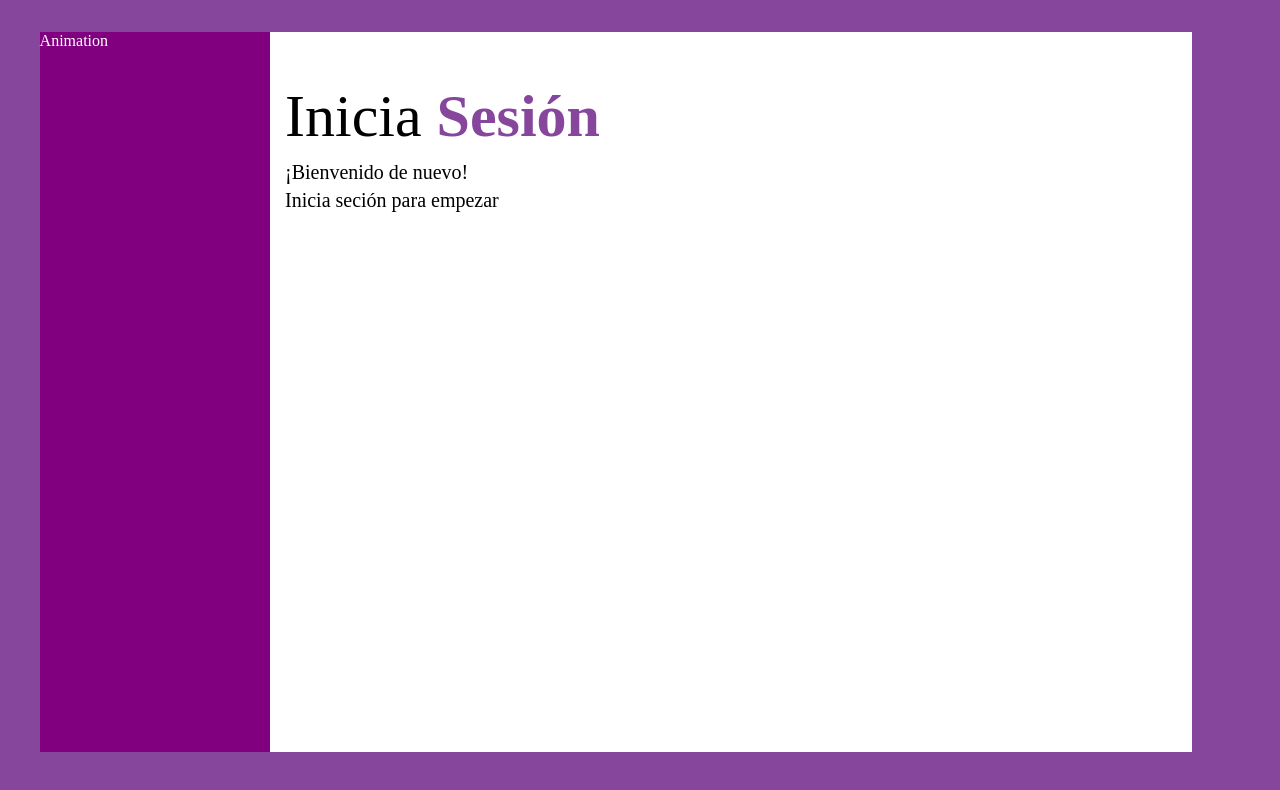
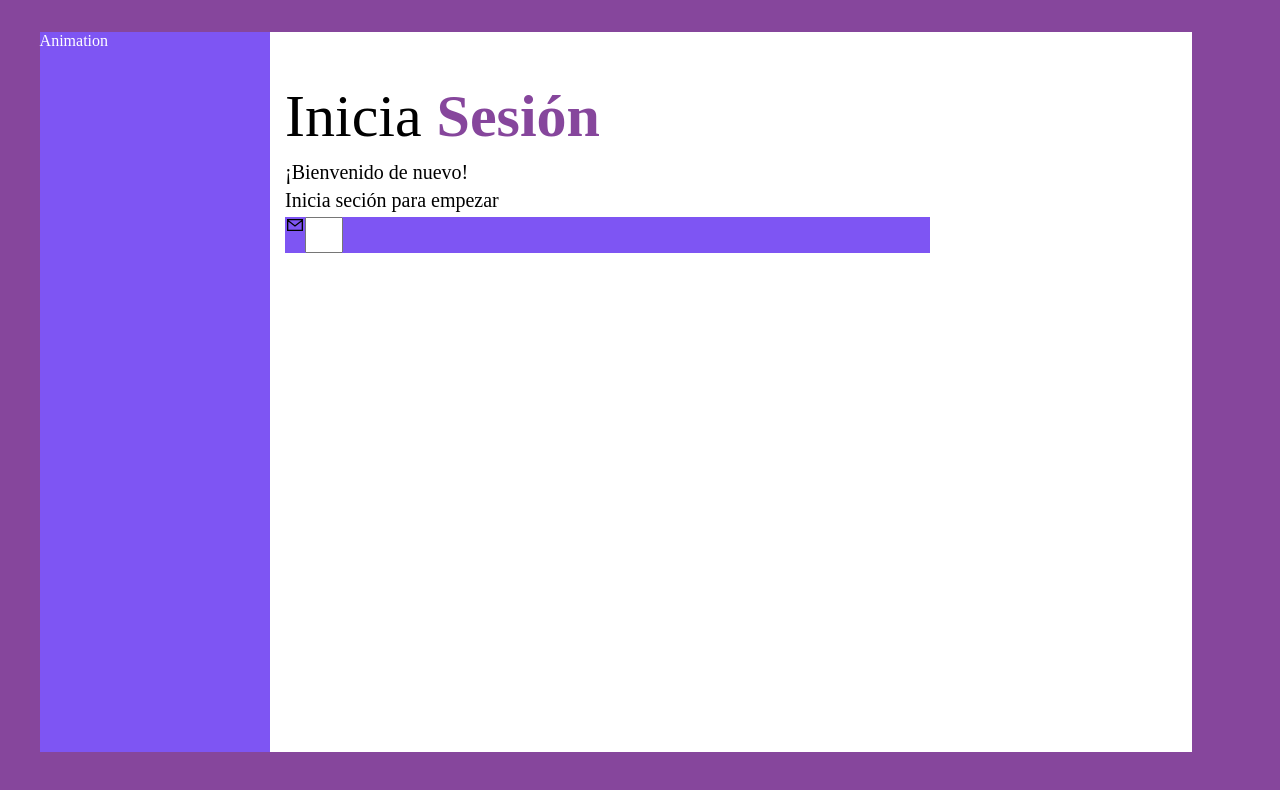
Before and after one commit to Glitch-loop/structure_management_frontend, a React (Vite) app: page / in a window 1280 px wide. Shown: the top 790 px of the page. Built offline with nearby package versions, Linux system fonts and the light colour scheme.

Commit message:
Input Component Created - CSS Nested classes Fixed. - Formik, Yup and React-Iconsd Added to the Proyect. - Improved CSS Layout for Form. - Basic structure of Input Component.

```diff
--- a/package.json
+++ b/package.json
@@ -9,8 +9,11 @@
     "preview": "vite preview"
   },
   "dependencies": {
+    "formik": "^2.2.9",
     "react": "^18.2.0",
-    "react-dom": "^18.2.0"
+    "react-dom": "^18.2.0",
+    "react-icons": "^4.8.0",
+    "yup": "^1.0.2"
   },
   "devDependencies": {
     "@types/react": "^18.0.28",
--- /dev/null
+++ b/src/components/Input.jsx
@@ -0,0 +1,35 @@
+import React from 'react';
+import {GrMailOption} from "react-icons/gr";
+import {RxLockClosed} from "react-icons/rx";
+import "../styles/login.css";
+
+const Input = (type, name, placeholder, value, id, icon) => {
+	const getIcon = (name) => {
+		switch(name){
+			case "mail":
+				return <GrMailOption className="icon"/>;
+			case "password":
+				return <RxLockClosed/>;
+			default:
+				return <GrMailOption className="icon"/>;
+		}
+	}
+
+	const Icon = getIcon(icon);
+
+	return(
+		<div className="input-background">
+				{Icon}
+				<input
+					id={id}
+					type={type}
+					name={name}
+					placeholder={placeholder}
+					value={value}
+					className="input"
+				/>
+		</div>
+	);
+}
+
+export default Input;
--- a/src/layout/Login.jsx
+++ b/src/layout/Login.jsx
@@ -1,12 +1,12 @@
 import React from 'react';
 import LogInForms from '../pages/LogInForms';
-import "../styles/Login.css";
+import "../styles/login.css";
 
 const Login = () => {
 	return(
-		<div>
+		<>
 			<LogInForms/>
-		</div>
+		</>
 	);
 }
 
--- a/src/pages/LogInForms.jsx
+++ b/src/pages/LogInForms.jsx
@@ -1,5 +1,8 @@
 import React from 'react';
-import "../styles/Login.css";
+import Input from "../components/Input"
+import * as Yup from "yup";
+import {Formik} from "formik";
+import "../styles/login.css";
 
 const LogInForms = () => {
 	return(
@@ -8,9 +11,21 @@ const LogInForms = () => {
 				Animation
 			</div>
 			<div className="form-container">
-				<p>Inicia<span>Sesión</span></p>
-				<p>¡Bienvenido de nuevo!</p>
-				<p>Inicia seción para empezar</p>
+				<p className="form-text-title">Inicia <span>Sesión</span></p>
+				<p className="form-text">¡Bienvenido de nuevo!</p>
+				<p className="form-text">Inicia seción para empezar</p>
+
+				<Formik
+					initialValues={{
+						email: "",
+						password: ""
+					}}
+					onSubmit={(values) => {
+						console.log(values);
+					}}
+				>
+					<Input/>
+				</Formik>
 			</div>
 		</div>
 	);
--- a/src/styles/Login.css
+++ b/src/styles/Login.css
@@ -10,18 +10,17 @@
 	width: 100%;
 	height: 100%;
 }
-.form-container *{
+.form-text{
+	font-size: 20px;
+	margin-top: 0;
+	margin-bottom: 5px;
 	margin-left: 15px;
 }
-.form-container :first-child{
+.form-text-title{
 	font-size: 60px;
 	margin-top: 50px;
 	margin-bottom: 10px;
-}
-.form-container :nth-child(2), :nth-child(3){
-	font-size: 20px;
-	margin-top: 0;
-	margin-bottom: 5px;
+	margin-left: 15px;
 }
 
 span{
@@ -33,5 +32,21 @@ span{
 	width: 25%;
 	height: 100%;
 	color: white;
-	background-color: purple;
+	background-color: #7E55F3;
 }
+
+.input-background{
+	width: 70%;
+	height: 5%;
+	margin-left: 15px;
+	background-color: #7E55F3;
+	display: flex;
+}
+.input{
+	width: 30px;
+}
+
+.icon{
+	width: 20px;
+	margin-top: 0px;
+}
```
Also changed, not shown: 1 other file (tests, documents, lock files or other folders).
